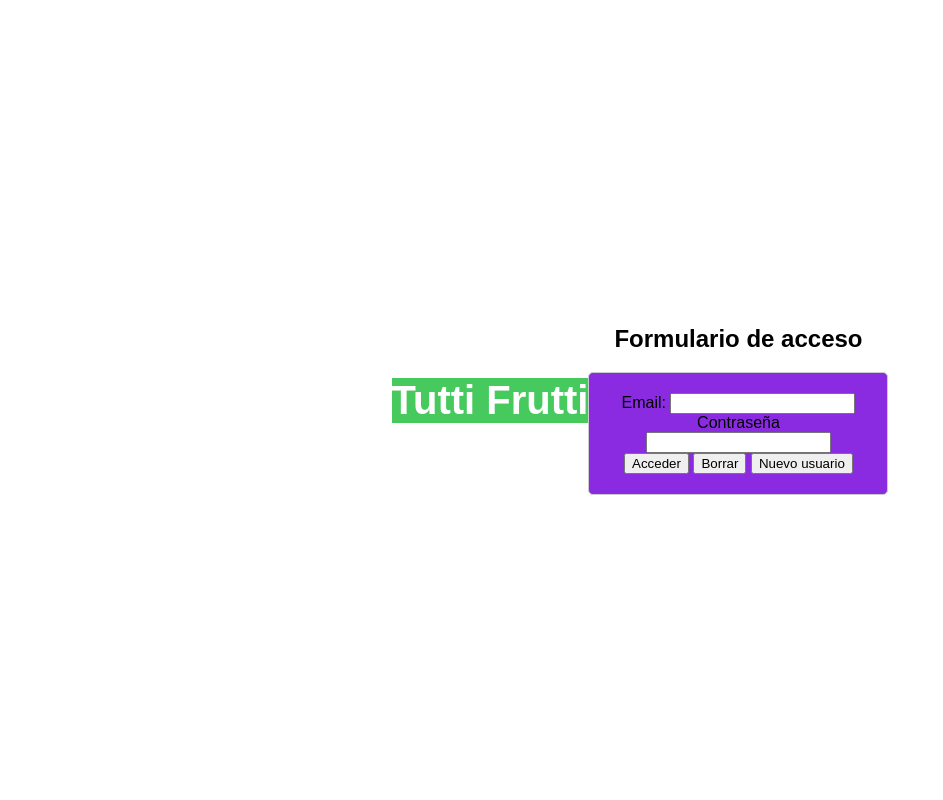
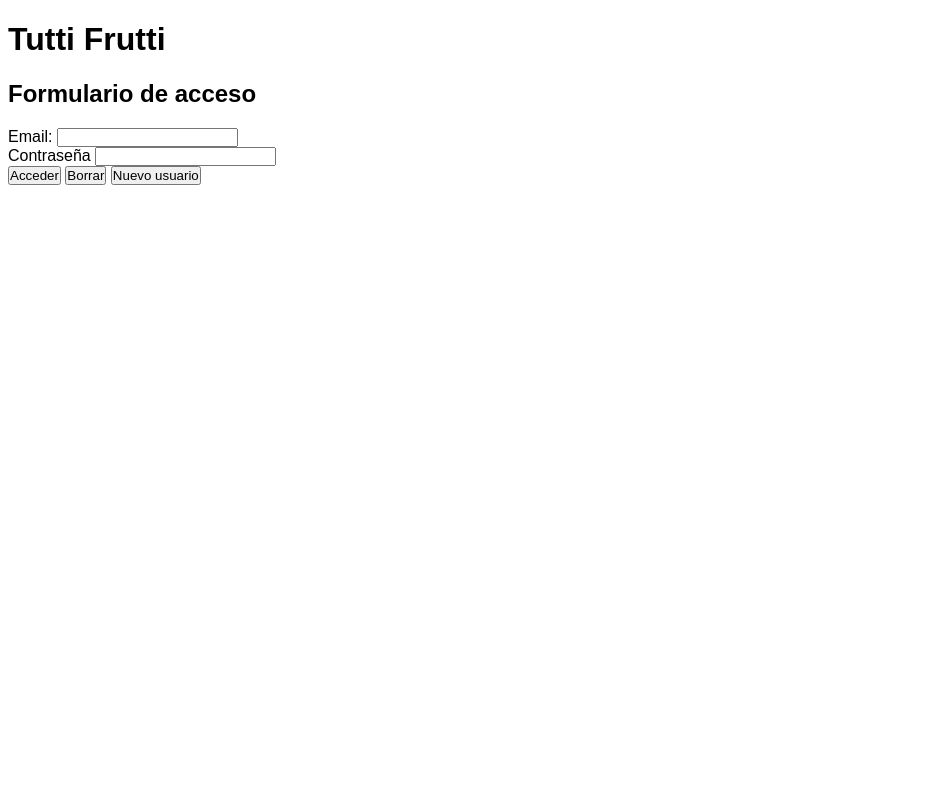
Before and after one commit to rubng87/ecommercePHP, a PHP site: page / in a window 1280 px wide. Shown: the whole page, without its empty margins (0-943 px from the left). Run offline with PHP 8.4, Linux system fonts and the light colour scheme.

Commit message:
ecomercePHP

```diff
--- a/css/style.css
+++ b/css/style.css
@@ -1,42 +1,8 @@
 * {
     margin: 10;
-    padding: 110;
+    padding: 0;
     box-sizing: border-box;
     font-family: Arial, Helvetica, sans-serif;
     /* background-color: rgb(70, 202, 94); */
 
 }
-
-body {
-    margin: 0;
-    padding: 0;
-    display: flex;
-    justify-content: center;
-    align-items: center;
-    min-height: 100vh;
-
-  }
-
-  main {
-    text-align: center;
-    /* background-color: rgb(202, 70, 70); */
-  }
-
-  form {
-    width: 300px;
-    padding: 20px;
-    border: 1px solid #ccc;
-    border-radius: 5px;
-    background-color: blueviolet;
-  }
-
-
-
-  h1 {
-    font-size: 40px;
-    color: rgb(255, 255, 255);
-    margin: 0;
-    padding: 0;
-    font-family: Arial, Helvetica, sans-serif;
-    background-color: rgb(70, 202, 94);
-  }
```
